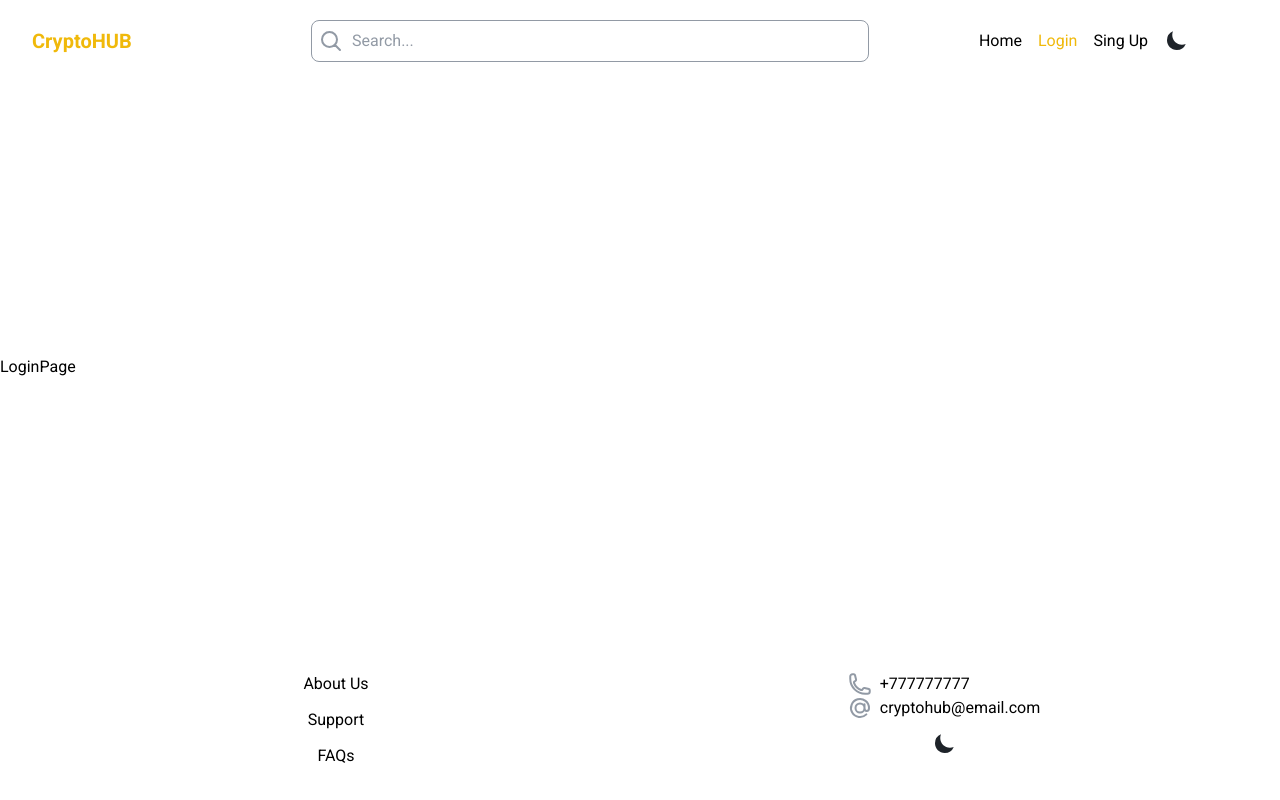
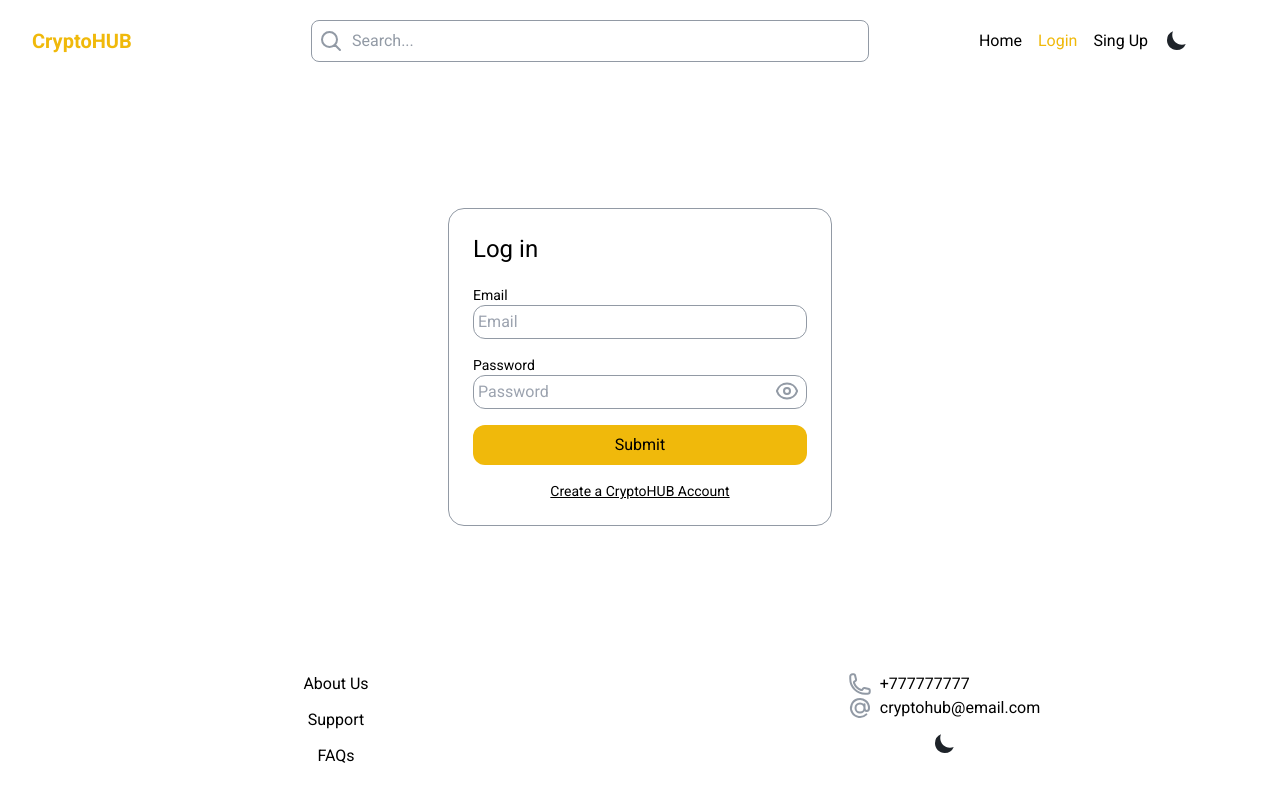
Before and after one commit to AlexMoskalyk/cryptohub, a React (Vite) app: page /login in a window 1280 px wide. Built offline with nearby package versions, Linux system fonts and the light colour scheme.

Commit message:
add login page

```diff
--- a/package.json
+++ b/package.json
@@ -12,12 +12,14 @@
   "dependencies": {
     "@reduxjs/toolkit": "^2.3.0",
     "firebase": "^10.14.1",
+    "formik": "^2.4.6",
     "postcss": "^8.4.47",
     "react": "^18.3.1",
     "react-dom": "^18.3.1",
     "react-redux": "^9.1.2",
     "react-router-dom": "^6.27.0",
-    "tailwindcss": "^3.4.14"
+    "tailwindcss": "^3.4.14",
+    "yup": "^1.4.0"
   },
   "devDependencies": {
     "@eslint/js": "^9.11.1",
--- /dev/null
+++ b/src/components/icons/HideIcon.tsx
@@ -0,0 +1,26 @@
+import React from "react";
+
+interface Props {
+  svgStyles?: string;
+  svgContainerStyles?: string;
+}
+
+const HideIcon: React.FC<Props> = ({ svgStyles, svgContainerStyles }) => {
+  return (
+    <span className={svgContainerStyles}>
+      <svg
+        xmlns="http://www.w3.org/2000/svg"
+        viewBox="0 0 24 24"
+        className={svgStyles}
+      >
+        <path
+          strokeLinecap="round"
+          strokeLinejoin="round"
+          d="M3.98 8.223A10.477 10.477 0 0 0 1.934 12C3.226 16.338 7.244 19.5 12 19.5c.993 0 1.953-.138 2.863-.395M6.228 6.228A10.451 10.451 0 0 1 12 4.5c4.756 0 8.773 3.162 10.065 7.498a10.522 10.522 0 0 1-4.293 5.774M6.228 6.228 3 3m3.228 3.228 3.65 3.65m7.894 7.894L21 21m-3.228-3.228-3.65-3.65m0 0a3 3 0 1 0-4.243-4.243m4.242 4.242L9.88 9.88"
+        />
+      </svg>
+    </span>
+  );
+};
+
+export default HideIcon;
--- /dev/null
+++ b/src/components/icons/ShowIcon.tsx
@@ -0,0 +1,31 @@
+import React from "react";
+
+interface Props {
+  svgStyles?: string;
+  svgContainerStyles?: string;
+}
+
+const ShowIcon: React.FC<Props> = ({ svgStyles, svgContainerStyles }) => {
+  return (
+    <span className={svgContainerStyles}>
+      <svg
+        xmlns="http://www.w3.org/2000/svg"
+        viewBox="0 0 24 24"
+        className={svgStyles}
+      >
+        <path
+          strokeLinecap="round"
+          strokeLinejoin="round"
+          d="M2.036 12.322a1.012 1.012 0 0 1 0-.639C3.423 7.51 7.36 4.5 12 4.5c4.638 0 8.573 3.007 9.963 7.178.07.207.07.431 0 .639C20.577 16.49 16.64 19.5 12 19.5c-4.638 0-8.573-3.007-9.963-7.178Z"
+        />
+        <path
+          strokeLinecap="round"
+          strokeLinejoin="round"
+          d="M15 12a3 3 0 1 1-6 0 3 3 0 0 1 6 0Z"
+        />
+      </svg>
+    </span>
+  );
+};
+
+export default ShowIcon;
--- a/src/pages/LoginPage.tsx
+++ b/src/pages/LoginPage.tsx
@@ -1,12 +1,125 @@
-import React from 'react';
+import React, { useState } from "react";
+import { Formik, Field, Form, FormikHelpers, ErrorMessage } from "formik";
+import { Link } from "react-router-dom";
+import * as Yup from "yup";
+
+import HideIcon from "../components/icons/HideIcon";
+import ShowIcon from "../components/icons/ShowIcon";
 
 interface Props {
   className?: string;
 }
+interface Values {
+  password: string;
+  email: string;
+}
 
 const LoginPage: React.FC<Props> = () => {
+  const [showPassword, setShowPassword] = useState(false);
+
+  const togglePasswordVisibility = () => {
+    setShowPassword(!showPassword);
+  };
+
+  const validationSchema = Yup.object({
+    email: Yup.string()
+      .trim()
+      .email("Invalid email address")
+      .required("Email is required"),
+    password: Yup.string()
+      .trim()
+      .min(
+        6,
+        "Password must be at least 6 characters \n and cannot contain only spaces"
+      )
+      .required("Password is required"),
+  });
+
   return (
-    <div className=''>LoginPage</div>
+    <div className="h-screen  flex  justify-center items-center ">
+      <div className=" rounded-2xl w-72  border  p-6 border-elements-main h-fit md:w-96">
+        <h1 className="text-2xl mb-5 dark:text-dt-text-main">Log in</h1>
+        <Formik
+          initialValues={{
+            password: "",
+            email: "",
+          }}
+          onSubmit={(
+            values: Values,
+            { setSubmitting }: FormikHelpers<Values>
+          ) => {
+            setTimeout(() => {
+              alert(JSON.stringify(values, null, 2));
+              setSubmitting(false);
+            }, 500);
+          }}
+          validationSchema={validationSchema}
+        >
+          <Form className=" flex flex-col">
+            <label htmlFor="email" className="text-sm dark:text-dt-text-main">
+              Email
+            </label>
+
+            <Field
+              id="email"
+              name="email"
+              placeholder="Email"
+              className="border rounded-xl border-elements-main  p-1 mb-4 bg-transparent focus:outline-none focus:ring-2 focus:ring-accent-color focus:border-accent-color"
+            />
+            <ErrorMessage
+              name="email"
+              component="div"
+              className="text-negative-color text-sm mb-4"
+            />
+
+            <label
+              htmlFor="password"
+              className="text-sm dark:text-dt-text-main"
+            >
+              Password
+            </label>
+            <div className="relative mb-4 ">
+              <Field
+                id="password"
+                name="password"
+                placeholder="Password"
+                type={showPassword ? "text" : "password"}
+                className="border w-full rounded-xl border-elements-main  p-1 bg-transparent focus:outline-none focus:ring-2 focus:ring-accent-color focus:border-accent-color"
+              />
+              <button
+                type="button"
+                onClick={togglePasswordVisibility}
+                className="absolute right-2 top-1 text-sm focus:outline-none"
+              >
+                {showPassword ? (
+                  <HideIcon svgStyles="size-6 fill-none stroke-elements-main stroke-2" />
+                ) : (
+                  <ShowIcon svgStyles="size-6 fill-none stroke-elements-main stroke-2" />
+                )}
+              </button>
+            </div>
+            <ErrorMessage
+              name="password"
+              component="div"
+              className="text-negative-color text-sm mb-4"
+            />
+
+            <button
+              type="submit"
+              className="mb-4 p-2 bg-accent-color rounded-xl focus:bg-active-accent-color hover:bg-active-accent-color"
+            >
+              Submit
+            </button>
+            <Link
+              to="/register"
+              className="text-sm text-center  underline underline-offset-1 focus:text-accent-color hover:text-accent-color dark:text-dt-text-main dark:focus:text-accent-color dark:hover:text-accent-color"
+            >
+              Create a CryptoHUB Account
+            </Link>
+          </Form>
+        </Formik>
+      </div>
+    </div>
   );
 };
 
--- a/tailwind.config.js
+++ b/tailwind.config.js
@@ -11,6 +11,7 @@ export default {
       "dt-background-secondary": "#2B3139",
       "dt-text-main": "#EAECEF",
       "accent-color": "#F0B90B",
+      "active-accent-color": "#FCD535",
       "negative-color": "#F6465D",
       "positive-color": "#0BCB81",
       "elements-main": "#929AA5",
```
Also changed, not shown: 1 other file (tests, documents, lock files or other folders).
